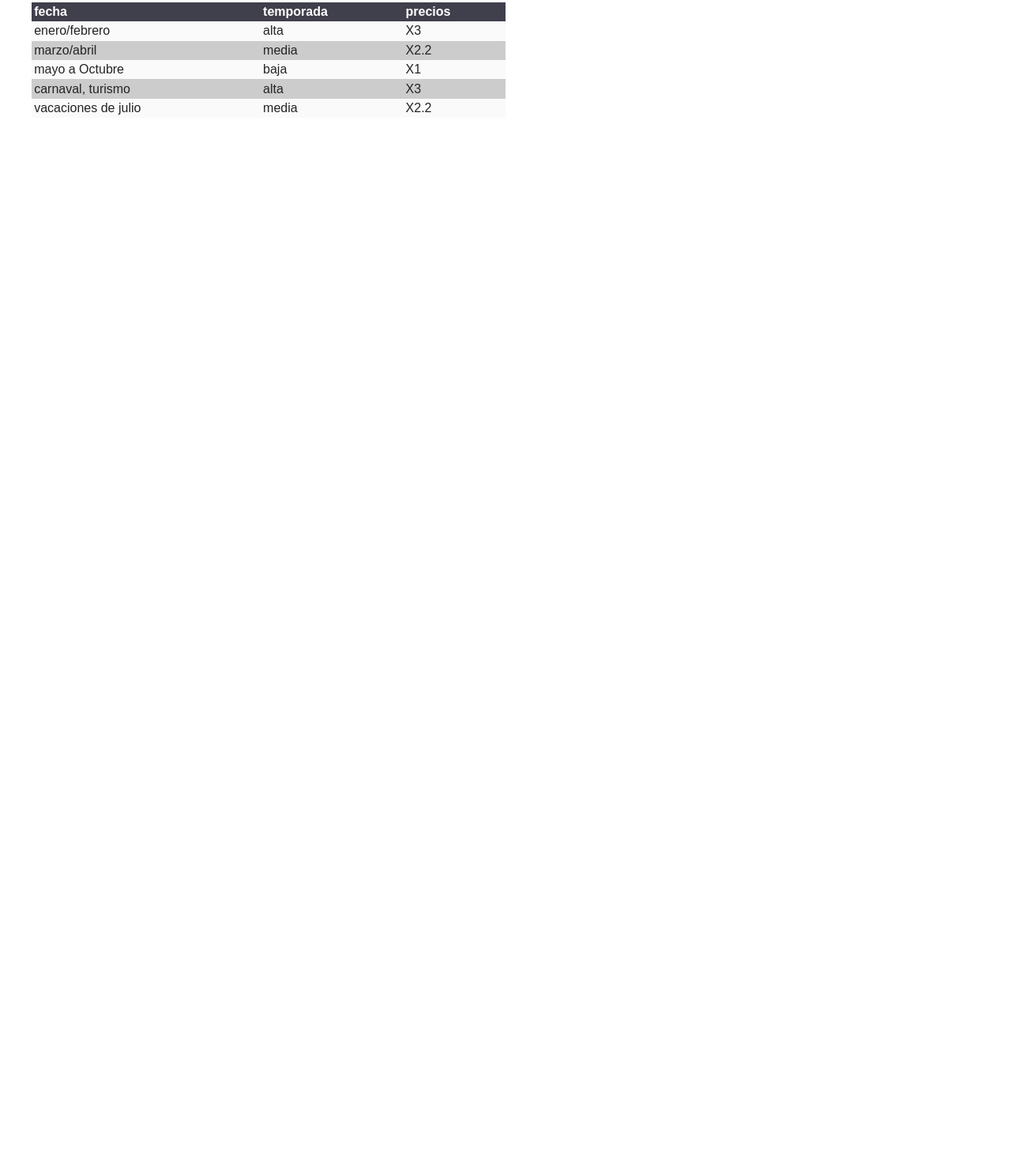
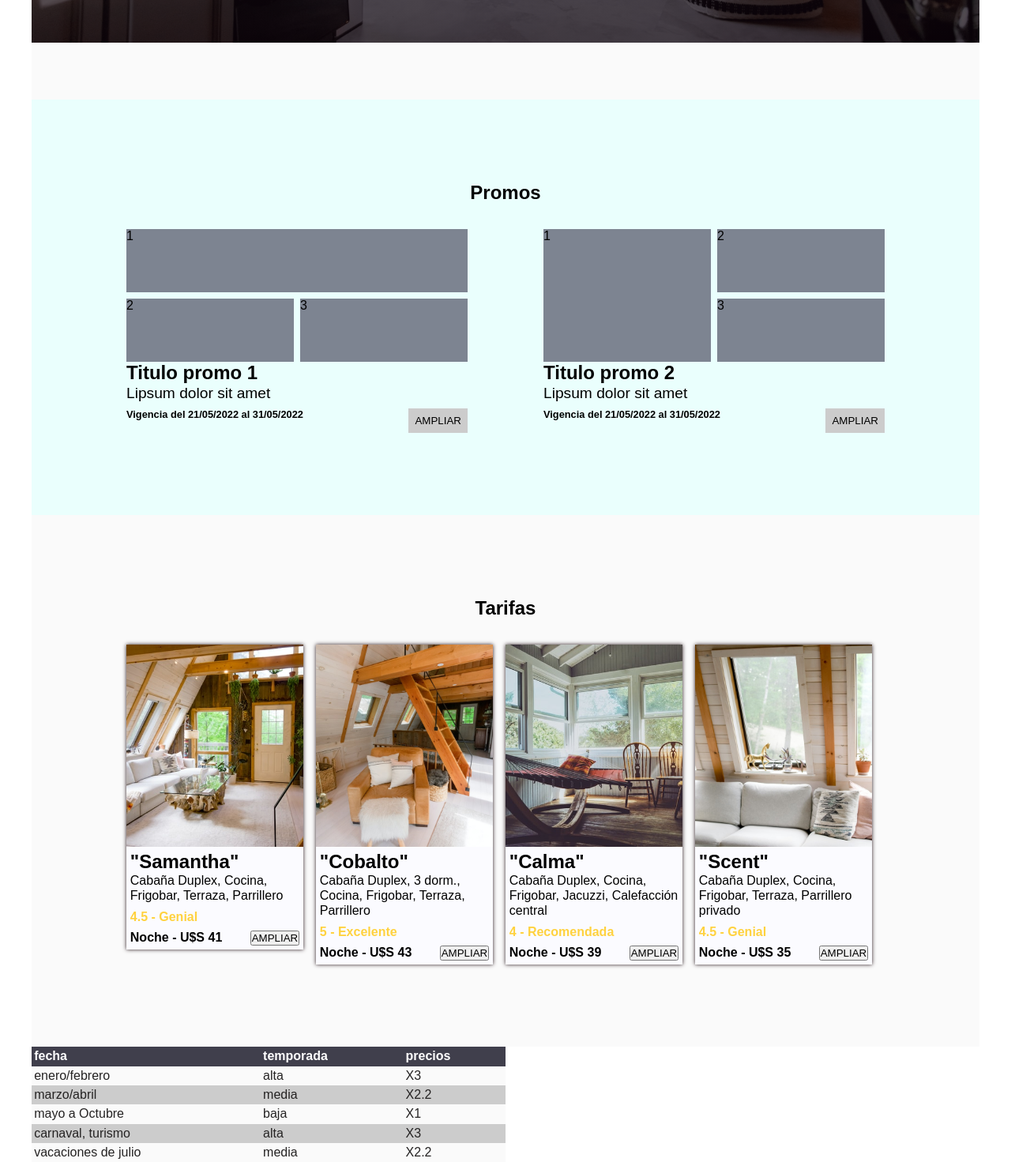
Before and after one commit to playmobilman/LaPazDiablo, a plain HTML site: page index.html in a window 1280 px wide. Shown: the part 945-2416 px from the top of the page at 79% size, 1304 px wide, since content can reach past the window. Before the commit the page ends 1110 px from the top, so only its background shows below. Drawn offline with Linux system fonts and the light colour scheme; a web font is replaced by a local one.

Commit message:
added pricing boxes

```diff
--- a/index.html
+++ b/index.html
@@ -15,6 +15,7 @@
 </head>
 <body>
     <div class="main-container">
+        <!-- Header -->
         <header>
             <img src="images/lpd-logo.jpeg" alt="Logo La Paz del Diablo" title="La Paz del Diablo">
             <nav class="menu">
@@ -31,6 +32,8 @@
                 </ul>
             </nav>
         </header>
+
+        <!-- Hero -->
         <section>
             <div class="hero">
                 <h1>Bienvenidos a La Paz del Diablo!</h1>
@@ -41,6 +44,8 @@
                 </p>
             </div>
         </section>
+
+        <!-- Promos -->
         <section>
             <h1 class="section-title">Promos</h1>
             <div class="container-promos">
@@ -75,6 +80,105 @@
                     </div>
                 </div>
             </div>
+        </section>
+
+        <section>
+            <h1 class="section-title">Tarifas</h1>
+            <div class="container-pricing">
+                <!-- Samantha -->
+                <div class="cabin-box">
+                    <img src="images/samantha.jpg" alt="imagen de cabaña Samantha" title="Cabaña Samantha">
+                    <div class="cabin-data">
+                        <h3>"Samantha"</h3>
+                        <p>
+                            Caba&ntilde;a Duplex,
+                            Cocina,
+                            Frigobar,
+                            Terraza,
+                            Parrillero
+                        </p>
+                        <p class="rating">4.5 - Genial</p>
+                        <div class="call-action">
+                            <span>
+                                <strong>
+                                    Noche - U$S 41
+                                </strong>
+                            </span>
+                            <button type="button">AMPLIAR</button>
+                        </div>
+                    </div>
+                </div>
+
+                <!-- Cobalto -->
+                <div class="cabin-box">
+                    <img src="images/cobalto.jpg" alt="imagen de cabaña Cobalto" title="Cabaña Cobalto">
+                    <div class="cabin-data">
+                        <h3>"Cobalto"</h3>
+                        <p>
+                            Caba&ntilde;a Duplex,
+                            3 dorm.,
+                            Cocina,
+                            Frigobar,
+                            Terraza,
+                            Parrillero
+                        </p>
+                        <p class="rating">5 - Excelente</p>
+                        <div class="call-action">
+                            <span>
+                                <strong>Noche - U$S 43</strong>
+                            </span>
+                            <button type="button">AMPLIAR</button>
+                        </div>
+                    </div>
+                </div>
+
+                <!-- Calm -->
+                <div class="cabin-box">
+                    <img src="images/calm.jpg" alt="imagen de cabaña Calm" title="Cabaña Calm">
+                    <div class="cabin-data">
+                        <h3>"Calma"</h3>
+                        <p>
+                            Caba&ntilde;a Duplex,
+                            Cocina,
+                            Frigobar,
+                            Jacuzzi,
+                            Calefacci&oacute;n central
+                        </p>
+                        <p class="rating">4 - Recomendada</p>
+                        <div class="call-action">
+                            <span>
+                                <strong>Noche - U$S 39</strong>
+                            </span>
+                            <button type="button">AMPLIAR</button>
+                        </div>
+                    </div>
+                </div>
+
+                <!-- Scent -->
+                <div class="cabin-box">
+                    <img src="images/scent.jpg" alt="imagen de cabaña Scent" title="Cabaña Scent">
+                    <div class="cabin-data">
+                        <h3>"Scent"</h3>
+                        <p>
+                            Caba&ntilde;a Duplex,
+                            Cocina,
+                            Frigobar,
+                            Terraza,
+                            Parrillero privado
+                        </p>
+                        <p class="rating">4.5 - Genial</p>
+                        <div class="call-action">
+                            <span>
+                                <strong>Noche - U$S 35</strong>
+                            </span>
+                            <button type="button">AMPLIAR</button>
+                        </div>
+                    </div>
+                </div>
+            </div>
+        </section>
+
+
 
 
 
@@ -114,7 +218,6 @@
                 </tr>
             </tbody>
         </table>
-        </section>
     </div>
 </body>
 </html>
--- a/styles.css
+++ b/styles.css
@@ -20,6 +20,15 @@ body {
     width: 1200px;
     min-height: 100vh;
 }
+
+.main-container section:nth-child(odd) {
+    background: #EAFFFD;
+}
+
+.main-container section:nth-child(even) {
+    background: #FAFAFA;
+}
+
 
 /* Tipografia */
 p {
@@ -71,21 +80,23 @@ nav ul li a:hover {
 
 .hero {
     width: 100%;
-    padding: 15em 2em 1em;
-    background: url("images/cabin.jpg") no-repeat top left;
+    padding: 15em 0;
+    background: linear-gradient(to bottom, rgba(78, 78, 80, 0.52), rgba(12, 2, 10, 0.73)), url("images/cabin.jpg") no-repeat top left;
     background-size: cover;
     color: #FFFFFF;
     text-align: center;
 }
 
 .hero p {
+    font-size: 1.8rem;
     width: 55%;
     margin: .25em auto;
     color: #FFFFFF;
 }
 
 section {
-    margin: 1em 0;
+    padding: 4.5em 0;
+    margin: 0 auto;
 }
 
 section h1 {
@@ -96,6 +107,59 @@ section h1 {
 .container-promos {
     width: 80%;
     margin: 2rem auto;
+    display: flex;
+    flex-direction: row;
+    justify-content: space-between;
+}
+
+.container-pricing {
+    width: 80%;
+    margin: 2rem auto;
+    display: flex;
+    align-items: stretch;
+}
+
+.container-pricing .cabin-box {
+    width: 25%;
+    margin-right: 1em;
+    display: flex;
+    flex-direction: column;
+    height: 100%;
+    justify-content: space-between;
+    box-shadow: 0px 0px 5px 0px #2a1a1f;
+}
+
+
+.container-pricing .cabin-box img {
+    object-fit: cover;
+    max-width: 100%;
+    height: 256px;
+}
+
+.container-pricing .cabin-data {
+    padding: 0.3rem;
+    background: #fbfbff;
+    display: flex;
+    flex-direction: column;
+    justify-content: space-between;
+}
+
+.container-pricing .cabin-data h3 {
+    font-size: 1.5rem;
+}
+
+.container-pricing .cabin-data p {
+    font-size: 1rem;
+}
+
+.container-pricing .cabin-data p.rating {
+    margin: 0.5rem 0;
+    font-size: 1rem;
+    font-weight: bold;
+    color: #ffd23f;
+}
+
+.container-pricing .cabin-data .call-action {
     display: flex;
     flex-direction: row;
     justify-content: space-between;
```
Also changed, not shown: images/calm.jpg (added), images/cobalto.jpg (added), images/samantha.jpg (added), images/scent.jpg (added). Lines whose indentation alone changed are shown as unchanged.
